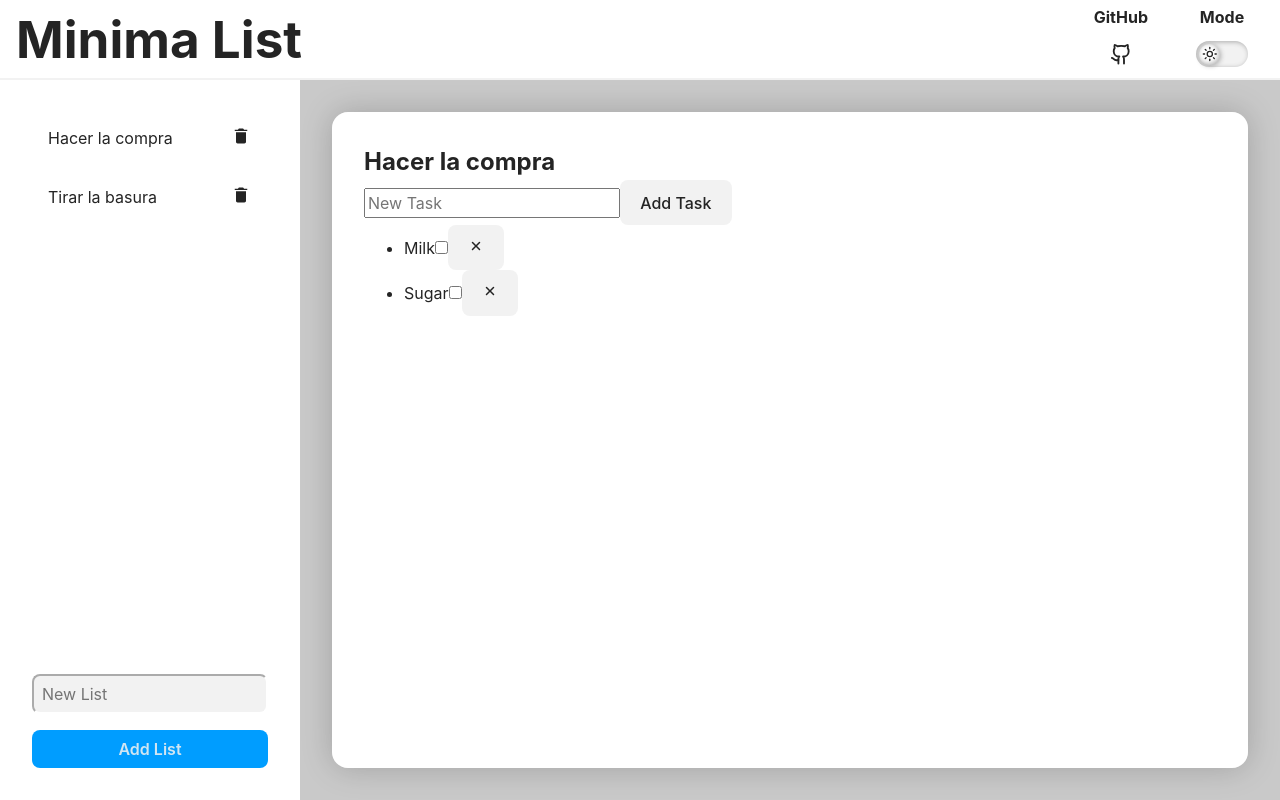
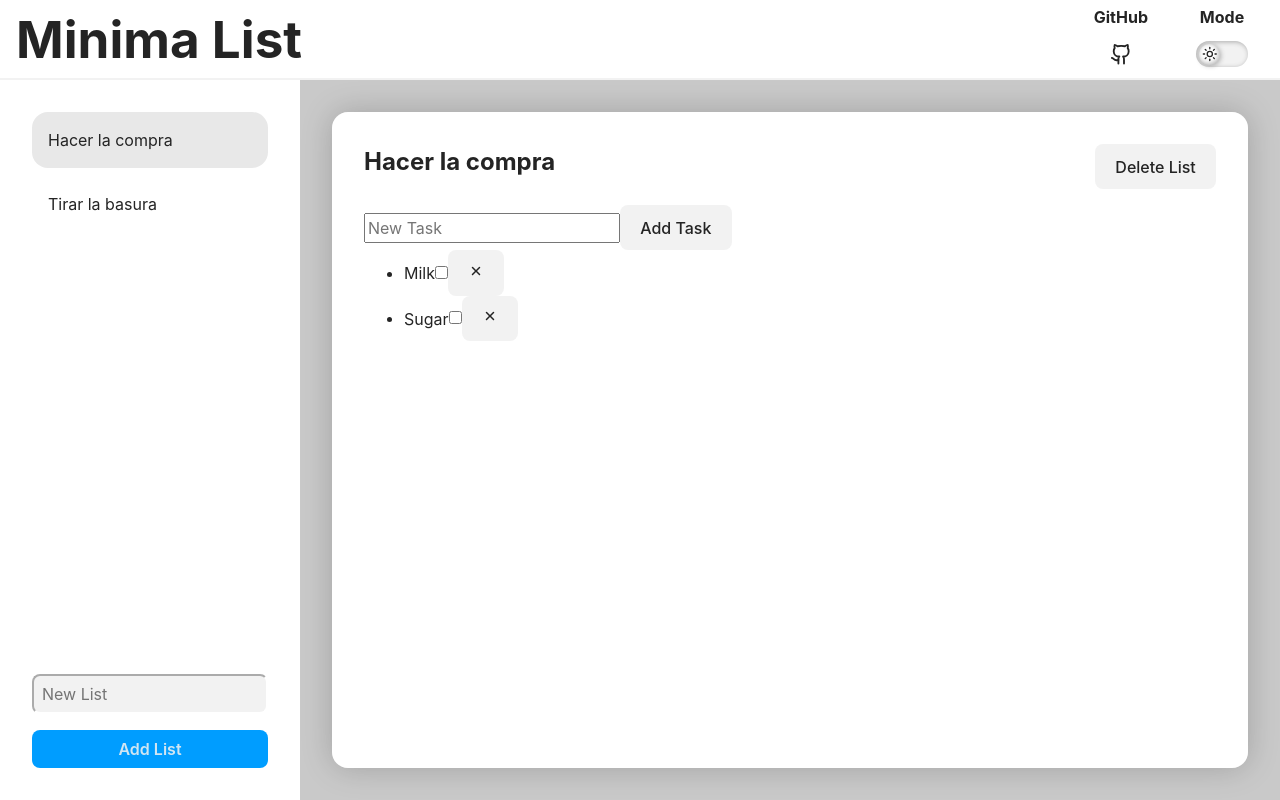
Before and after one commit to AlexNS-Dev/MinimaList, a React (Vite) app: page / in a window 1280 px wide. Built offline with nearby package versions, Linux system fonts and the light colour scheme.

Commit message:
prettified come styles, added active class for lists and created capitalize helper function

```diff
--- a/src/App.tsx
+++ b/src/App.tsx
@@ -54,7 +54,12 @@ function App() {
 		<div className="App">
 			<Header onMenuClick={toggleMenu} isMenuOpen={isMenuOpen} />
 			<main>
-				<Sidebar open={isMenuOpen} onListClick={handleListClick} setIsMenuOpen={setIsMenuOpen} />
+				<Sidebar
+					open={isMenuOpen}
+					onListClick={handleListClick}
+					setIsMenuOpen={setIsMenuOpen}
+					selectedList={selectedList}
+				/>
 				<TodoSection selectedList={selectedList} />
 			</main>
 		</div>
--- a/src/components/Sidebar/Sidebar.css
+++ b/src/components/Sidebar/Sidebar.css
@@ -23,20 +23,16 @@
 
 .Sidebar .list>ul>li {
     border-radius: 1rem;
-    padding: .5rem 1rem;
+    padding: 1rem;
     transition: background-color .2s;
     user-select: none;
     word-break: break-all;
 }
 
-.Sidebar .list>ul>li:hover {
+.Sidebar .list>ul>li:hover,
+.Sidebar .list>ul>li.active {
     background-color: color-mix(in srgb, transparent 80%, var(--text-color) 10%);
     cursor: pointer;
-}
-
-/* temp hover */
-.Sidebar .list>ul>li>button:hover {
-    color: rgb(255, 58, 58);
 }
 
 /* LIST INPUT */
@@ -94,12 +90,6 @@
         .list {
             ul {
                 padding: 1rem 2rem;
-
-                li {
-                    display: flex;
-                    align-items: center;
-                    justify-content: center;
-                }
             }
         }
     }
--- a/src/components/Sidebar/Sidebar.tsx
+++ b/src/components/Sidebar/Sidebar.tsx
@@ -1,18 +1,18 @@
 import './Sidebar.css'
 import React, { FormEvent, useState } from 'react';
 import useTodoStore, { TodoList } from '../../store/todoStore';
-import { IoMdTrash } from 'react-icons/io'
+import { capitalize } from '../../utils/helpers';
 
 interface SidebarProps {
     open: boolean
     onListClick: (list: TodoList) => void
     setIsMenuOpen: (isOpen: boolean) => void
+    selectedList: TodoList | null
 }
 
-const Sidebar: React.FC<SidebarProps> = ({ open, onListClick, setIsMenuOpen }) => {
+const Sidebar: React.FC<SidebarProps> = ({ open, onListClick, setIsMenuOpen, selectedList }) => {
     const items = useTodoStore((state) => state.todoLists)
     const addList = useTodoStore((state) => state.addList)
-    const removeList = useTodoStore((state) => state.removeList)
     const [listInput, setListInput] = useState('')
 
     /**
@@ -46,24 +46,6 @@ const Sidebar: React.FC<SidebarProps> = ({ open, onListClick, setIsMenuOpen }) =
 
     }
 
-    /**
-     * Handles the request to remove a list by its ID.
-     * Calls the `removeList` function to delete the list. If an error occurs during the removal process, an error is thrown.
-     *
-     * @param {number} listId - The ID of the list to be removed.
-     * @returns {void}
-     */
-    const handleRemoveList = (listId: number) => () => {
-        // !!!
-        // Agregar una modal para preguntar si estas seguro de borrar la lista
-        try {
-            removeList(listId)
-            // Devolver en TodoSection el primer item de la lista
-        } catch (e) {
-            throw new Error((e as Error).message)
-        }
-    }
-
     return (
         <aside className={`Sidebar ${open ? 'open' : ''}`}>
             <div className='list'>
@@ -73,24 +55,13 @@ const Sidebar: React.FC<SidebarProps> = ({ open, onListClick, setIsMenuOpen }) =
                         item &&
                         <li
                             key={item.id}
+                            className={selectedList?.id === item.id ? 'active' : ''}
                             style={{ display: 'flex', alignItems: 'center' }}
                             onClick={() => onListClick(item)}
                         >
                             <span>
-                                {item.title}
+                                {capitalize(item.title)}
                             </span>
-                            <button
-                                style={{
-                                    padding: '0',
-                                    marginLeft: 'auto',
-                                    marginTop: '.2rem',
-                                    backgroundColor: 'transparent',
-                                    fontSize: 20,
-                                }}
-                                onClick={handleRemoveList(item.id)}
-                            >
-                                <IoMdTrash />
-                            </button>
                         </li>
                     )}
                     {/* Aqui terminaria el componente List */}
--- a/src/components/TodoSection/TodoSection.css
+++ b/src/components/TodoSection/TodoSection.css
@@ -2,6 +2,7 @@
     display: grid;
     overflow: hidden;
     position: relative;
+    height: calc(100dvh - var(--header-height));
 }
 
 .TodoSection::before {
@@ -21,6 +22,24 @@
     border-radius: 1rem;
     box-shadow: 0 0 2rem rgba(0, 0, 0, .2);
     z-index: 1;
+
+    display: flex;
+    flex-direction: column;
+    gap: 1rem;
+
+    header {
+        display: flex;
+
+        button {
+            margin-left: auto;
+        }
+    }
+
+    .tasks {
+        flex: 1;
+        overflow-y: auto;
+        word-break: break-all;
+    }
 }
 
 .TodoSection .content::after {
--- a/src/components/TodoSection/TodoSection.tsx
+++ b/src/components/TodoSection/TodoSection.tsx
@@ -1,4 +1,5 @@
 import useTodoStore, { TodoList } from '../../store/todoStore';
+import { capitalize } from '../../utils/helpers';
 import './TodoSection.css'
 import React, { FormEvent, useMemo, useState } from 'react'
 import { IoClose } from 'react-icons/io5'
@@ -9,13 +10,32 @@ interface TodoSectionProps {
 
 const TodoSection: React.FC<TodoSectionProps> = ({ selectedList }) => {
     const [taskInput, setTaskInput] = useState('')
+    const todoLists = useTodoStore((state) => state.todoLists)
+    const removeList = useTodoStore((state) => state.removeList)
     const addTask = useTodoStore((state) => state.addTask)
     const removeTask = useTodoStore((state) => state.removeTask)
-    const todoLists = useTodoStore((state) => state.todoLists)
 
     const currentList = useMemo(() => {
         return todoLists.find(list => list.id === selectedList?.id) || null;
     }, [todoLists, selectedList]);
+
+    /**
+     * Handles the request to remove a list by its ID.
+     * Calls the `removeList` function to delete the list. If an error occurs during the removal process, an error is thrown.
+     *
+     * @param {number} listId - The ID of the list to be removed.
+     * @returns {void}
+     */
+    const handleRemoveList = (listId: number) => () => {
+        // !!!
+        // Agregar una modal para preguntar si estas seguro de borrar la lista
+        try {
+            removeList(listId)
+            // Devolver en TodoSection el primer item de la lista
+        } catch (e) {
+            throw new Error((e as Error).message)
+        }
+    }
 
     const handleTaskSubmit = (event: FormEvent<HTMLFormElement>) => {
         event.preventDefault()
@@ -59,8 +79,12 @@ const TodoSection: React.FC<TodoSectionProps> = ({ selectedList }) => {
         <section className='TodoSection'>
             <div className="content">
 
-                <h2>{currentList.title}</h2>
+                <header>
+                    <h2>{capitalize(currentList.title)}</h2>
+                    <button onClick={handleRemoveList(currentList.id)}>Delete List</button>
+                </header>
 
+                <div className="tasks">
                     <form className='task-input' onSubmit={handleTaskSubmit}>
                         <input
                             type="text"
@@ -84,6 +108,7 @@ const TodoSection: React.FC<TodoSectionProps> = ({ selectedList }) => {
                         </ul>
                     }
                 </div>
+            </div>
         </section>
     )
 }
--- /dev/null
+++ b/src/utils/helpers.ts
@@ -0,0 +1,5 @@
+export const capitalize = (str: string) => {
+    if (!str) return ''
+    const trimmedStr = str.trim()
+    return trimmedStr.charAt(0).toLocaleUpperCase() + trimmedStr.slice(1)
+}
```
Lines whose indentation alone changed are shown as unchanged.
